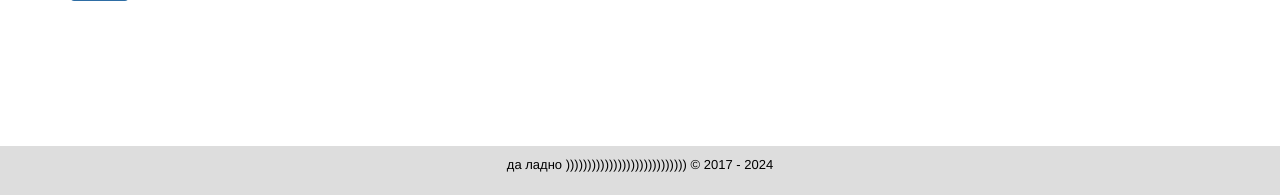
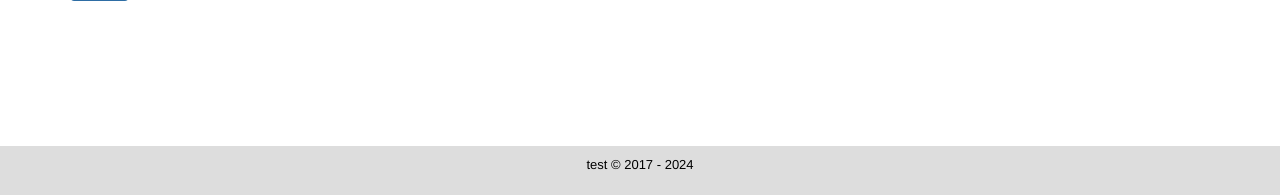
Before and after one commit to nnstu-appmath/lmnad, a Django app: page /ru/contacts/ in a window 1280 px wide. Shown: the part 605-800 px from the top of the page. Run offline with Django 3.2, Linux system fonts and the light colour scheme; data that the repository does not hold is empty; parts of the project's set-up code (start-up, migrations or seed data) failed here and were passed over; some libraries are stand-ins or nearby versions.

Commit message:
Update base.html

```diff
--- a/lmnad/templates/lmnad/base.html
+++ b/lmnad/templates/lmnad/base.html
@@ -118,7 +118,7 @@
 </div>
 <br>
 <footer class="container-fluid text-center">
-  <p>{% trans "да ладно ))))))))))))))))))))))))))))" %} © 2017 - {% now "Y" %} </p>
+  <p>{% trans "test" %} © 2017 - {% now "Y" %} </p>
 </footer>
 </body>
 </html>
```
